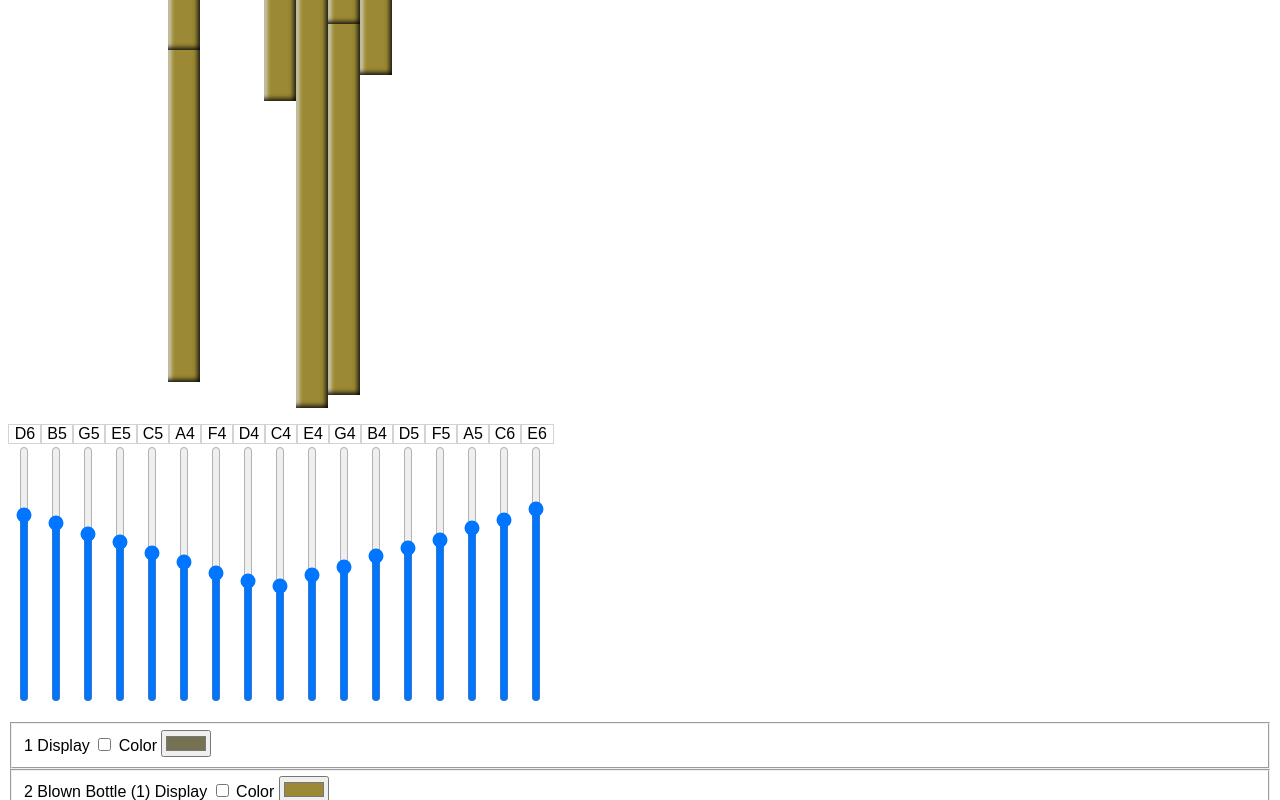
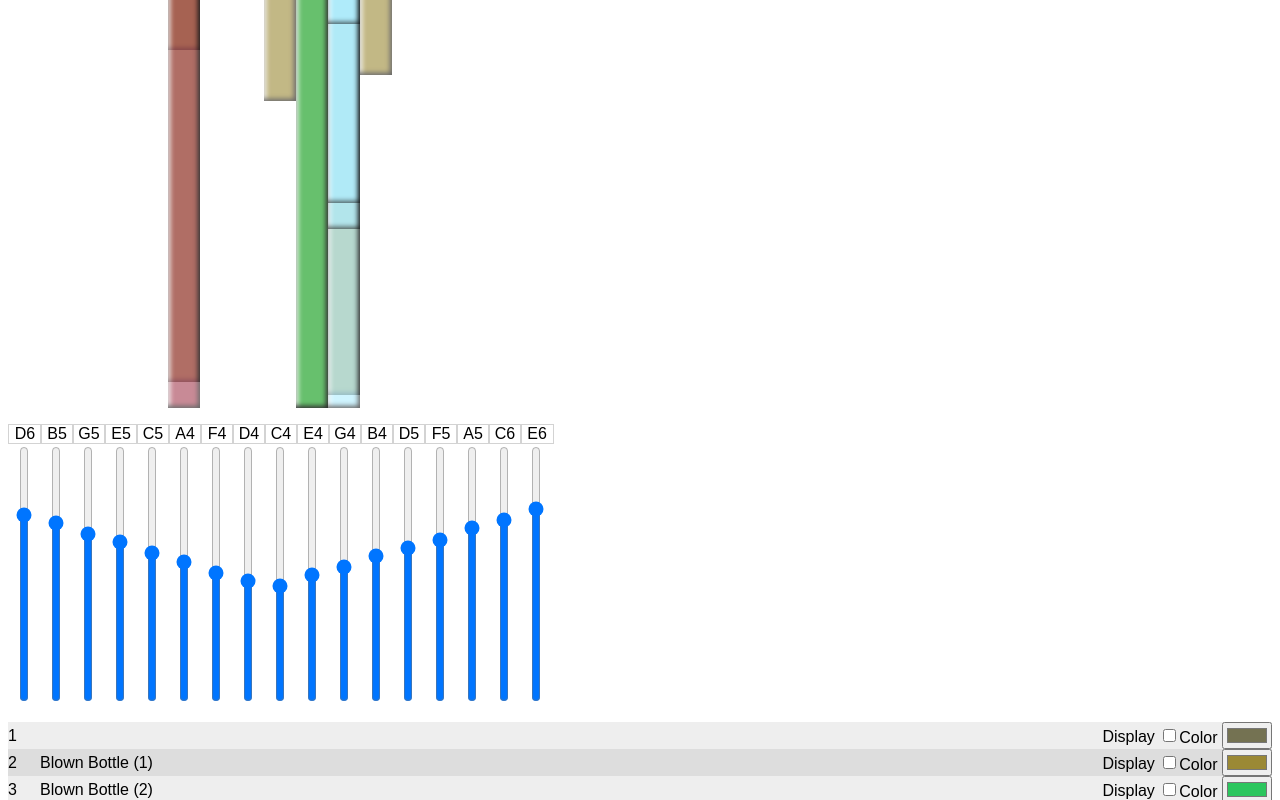
Before and after one commit to PerryRylance/KalimbaTool, a plain HTML site: page index.html in a window 1280 px wide. Shown: the top 800 px of the page. Drawn offline with Linux system fonts and the light colour scheme.

Commit message:
1.0
- Added track panel
- Added colors for tracks
- Added multi track rendering

```diff
--- a/css/style.css
+++ b/css/style.css
@@ -49,6 +49,7 @@ input[name="pitch[]"]
 #tablature .note
 {
 	position: absolute;
+	opacity: 0.6;
 }
 
 #tablature .note:not(.unplayable)
@@ -57,7 +58,7 @@ input[name="pitch[]"]
 
 	width: 32px;
 
-	background: green;
+	background-color: green;
 	box-shadow: -2px -2px 5px inset black,
 		2px 2px 5px inset white;
 }
@@ -73,3 +74,36 @@ input[name="pitch[]"]
 	font-weight: bold;
 	color: red;
 }
+
+#tracks li
+{
+	display: flex;
+	flex-direction: row;
+	flex-wrap: nowrap;
+	align-items: center;
+}
+
+#tracks li > span:last-of-type
+{
+	flex: 1;
+}
+
+#tracks span[data-name="index"]
+{
+	width: 32px;
+}
+
+#tracks li:nth-child(odd)
+{
+	background: #eee;
+}
+
+#tracks li:nth-child(even)
+{
+	background: #ddd;
+}
+
+#tracks li:hover
+{
+	background: #ccc;
+}
--- a/index.html
+++ b/index.html
@@ -38,7 +38,6 @@
 			<form>
 				<ul class="tracks">
 					<li>
-						<fieldset>
 						<span data-name="index"></span>
 						<span data-name="name"></span>
 
@@ -51,7 +50,6 @@
 							Color
 							<input name="color[]" type="color"></input>
 						</label>
-						</fieldset>
 					</li>
 				</ul>
 			</form>
@@ -67,6 +65,7 @@
 		<script src="js/tablature.js"></script>
 
 		<script src="js/tracks.js"></script>
+		<script src="js/renderer.js"></script>
 
 		<script src="js/app.js"></script>
 
--- a/js/app.js
+++ b/js/app.js
@@ -61,10 +61,17 @@ jQuery(function($) {
 		this.tracks		= new Tracks($("#tracks"));
 
 		this.tracks.update(temp);
-
 		this.tablature	= Tablature.fromMIDI($("#tablature"), this.kalimba, temp);
 
+
 	}
+
+	Object.defineProperty(window, "tablature", {
+		get: function()
+		{
+			debugger;
+		}
+	});
 
 	window.app = new App();
 
--- /dev/null
+++ b/js/renderer.js
@@ -0,0 +1,43 @@
+jQuery(function($) {
+
+	window.Renderer = function(tablature, track)
+	{
+		this.tablature	= tablature;
+		this.track		= track;
+
+		this.notes		= [];
+		this.element	= $("<div class='track'></div>");
+	}
+
+	Renderer.prototype.redraw = function()
+	{
+		var self = this;
+
+		// Just one track for now
+		var track		= this.track;
+
+		// Track absolute start
+		var start		= 0;
+
+		track.events.forEach(function(event) {
+
+			start += event.delta;
+			event.start = start;
+
+			if(!(event instanceof MIDIControlEvent))
+				return;
+
+			if(event.type != MIDIControlEvent.NOTE_ON)
+				return;
+
+			var note = new Note(self.tablature, event, track);
+
+			note.updateElement();
+
+			self.element.append(note.element);
+			self.notes.push(note);
+
+		});
+	}
+
+});
--- a/js/tablature.js
+++ b/js/tablature.js
@@ -1,41 +1,27 @@
 jQuery(function($) {
 
-	window.Tablature = function(element, kalimba)
+	window.Tablature = function(element, kalimba, midi)
 	{
 		// TODO: Columns for notes, need that for interactivity
 
 		this.kalimba	= kalimba;
 		this.element	= element;
-		this.notes		= [];
 
 		this.scaleY		= 0.1;
+
+		this.renderers	= [];
+
+		if(midi)
+			this.midi = midi;
+		else
+			this.midi = new MIDIFile();
 	}
 
 	Tablature.fromMIDI = function(element, kalimba, midi)
 	{
 		var tablature	= new Tablature(element, kalimba);
 
-		// Just one track for now
-		var track		= midi.tracks[1];
-
-		// Track absolute start
-		var start		= 0;
-
-		track.events.forEach(function(event) {
-
-			start += event.delta;
-			event.start = start;
-
-			if(!(event instanceof MIDIControlEvent))
-				return;
-
-			if(event.type != MIDIControlEvent.NOTE_ON)
-				return;
-
-			var note = new Note(tablature, event, track);
-			tablature.notes.push(note);
-
-		});
+		tablature.midi = midi;
 
 		tablature.redraw();
 
@@ -44,15 +30,22 @@ jQuery(function($) {
 
 	Tablature.prototype.redraw = function()
 	{
+		var self = this;
+
 		$(this.element).empty();
 
-		for(var i = 0; i < this.notes.length; i++)
-		{
-			var note = this.notes[i];
-			note.updateElement();
+		this.renderers = [];
 
-			$(this.element).append(note.element);
-		}
+		this.midi.tracks.forEach(function(track) {
+
+			var renderer = new Renderer(self, track);
+
+			renderer.redraw();
+
+			self.renderers.push(renderer);
+			self.element.append(renderer.element);
+
+		});
 	}
 
 });
```
Lines whose indentation alone changed are shown as unchanged.
